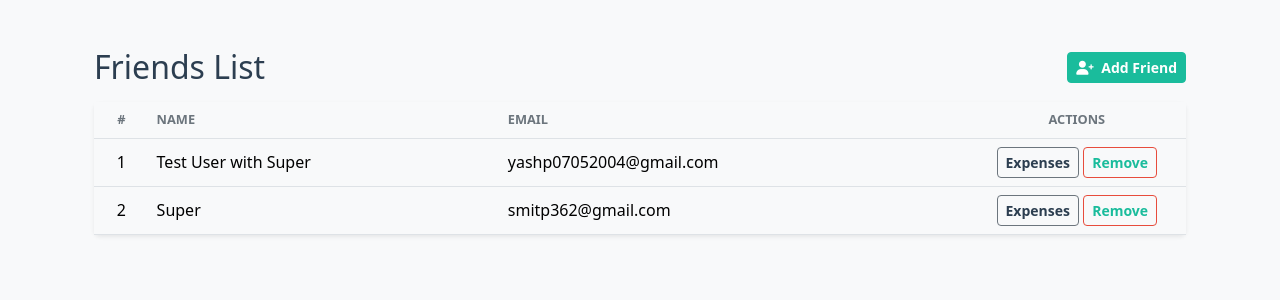
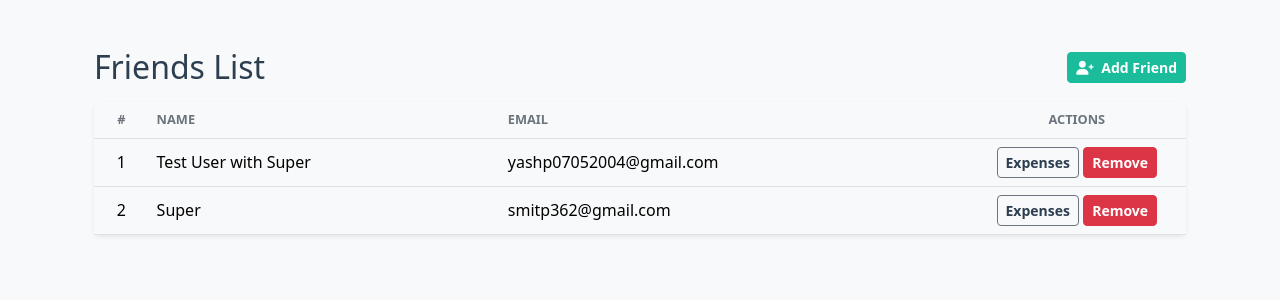
Before and after one commit to MATRIX0719/ExpenseTracker, a Django app: template tracker/templates/tracker/friends.html in a window 1280 px wide. Shown: the top 300 px of the page. Run offline with Django 5.2, Linux system fonts and the light colour scheme; the template is opened without the code that fills it: values that come from a table or form of the project are taken from there, others are empty; data comes from the database, SQL or seed files in the repository; both versions use the stored data as it was after the commit.

Commit message:
small bug fix

```diff
--- a/tracker/templates/tracker/create_group.html
+++ b/tracker/templates/tracker/create_group.html
@@ -31,8 +31,8 @@
                         </div>
 
                         <div class="mt-4 d-grid gap-2 d-md-flex justify-content-md-end">
+                            <button type="submit" class="btn btn-primary">Create</button>
                             <a href="{% url 'groups_dashboard' %}" class="btn btn-outline-secondary me-md-2">Cancel</a>
-                            <button type="submit" class="btn btn-primary">Create</button>
                         </div>
                     </form>
 
--- a/tracker/templates/tracker/friends.html
+++ b/tracker/templates/tracker/friends.html
@@ -34,7 +34,7 @@
                                         <a href="{% url 'friend_details' friend.friend_user.id %}" class="btn btn-sm btn-outline-secondary" title="Details">
                                             Expenses
                                         </a>
-                                        <a href="{% url 'remove_friend' friend.friend_user.id %}" class="btn btn-sm btn-outline-danger" title="Remove Friend">
+                                        <a href="{% url 'remove_friend' friend.friend_user.id %}" id="remove-btn" class="btn btn-sm" style="background-color: #dc3545; color: #fff; border-color: #dc3545; text-decoration: none;" onmouseover="this.style.backgroundColor='#c82333'"onmouseout="this.style.backgroundColor='#dc3545'" title="Remove Friend">
                                             Remove
                                         </a>
                                     </td>
```
Also changed, not shown: db.sqlite3.
